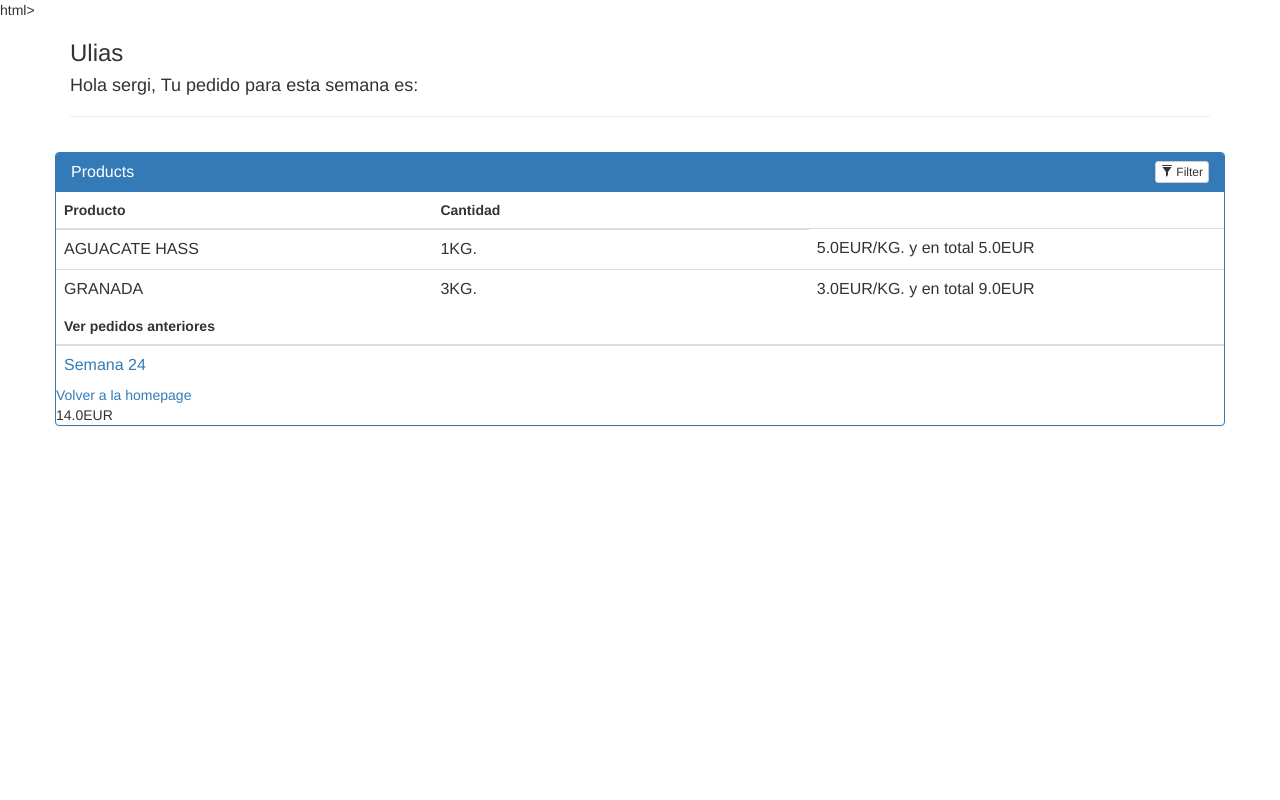
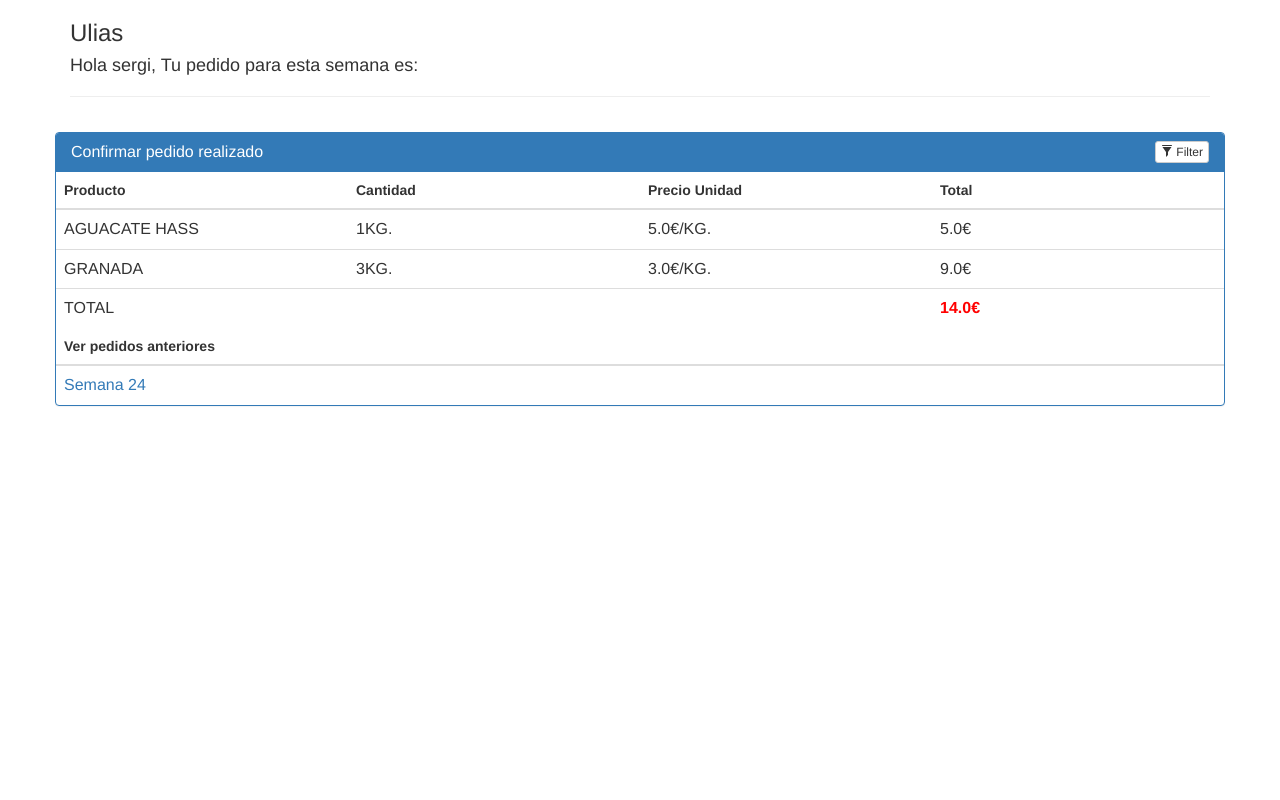
Before and after one commit to scr6292/backend, a Flask app: page /agricultores/1/postorder in a window 1280 px wide. Run offline with Flask 2, Linux system fonts and the light colour scheme; a user stored in the database is signed in; data comes from the database, SQL or seed files in the repository; both versions use the stored data as it was after the commit; some libraries are stand-ins or nearby versions.

Commit message:
Apply task changes

```diff
--- a/templates/postOrder.html
+++ b/templates/postOrder.html
@@ -1,4 +1,4 @@
-html>
+<html>
 
 <head>
 	<link rel=stylesheet type=text/css href="{{ url_for('static', filename='styles.css') }}">
@@ -16,7 +16,7 @@ html>
 	    <div class="row">
 	        <div class="panel panel-primary filterable">
 	            <div class="panel-heading">
-	                <h3 class="panel-title">Products</h3>
+	                <h3 class="panel-title">Confirmar pedido realizado</h3>
 	                <div class="pull-right">
 	                    <button class="btn btn-default btn-xs btn-filter"><span class="glyphicon glyphicon-filter"></span> Filter</button>
 	                </div>
@@ -26,6 +26,8 @@ html>
 	                    <tr class="filters">
 	                        <th><input type="text" class="form-control" placeholder="Producto" disabled></th>
 	                        <th><input type="text" class="form-control" placeholder="Cantidad" disabled></th>
+	                        <th><input type="text" class="form-control" placeholder="Precio Unidad" disabled></th>
+	                        <th><input type="text" class="form-control" placeholder="Total" disabled></th>
 
 	                    </tr>
 	                </thead>
@@ -34,10 +36,16 @@ html>
 		                		{% for i in order %}
 								<td>{{i.product_name}}</td>
 	                        	<td>{{i.quantity}}{{i.product_units}}</td>
-	                        	<td>{{i.product_price}}EUR/{{i.product_units}} y en total {{(i.quantity|float)*(i.product_price|float)}}EUR</td>
+	                        	<td>{{i.product_price}}€/{{i.product_units}}</td>
+	                        	<td>{{(i.quantity|float)*(i.product_price|float)}}€</td>
 
 	                    	</tr>
 	                    		{% endfor %}
+	                    	<tr>
+	                    		<td>TOTAL</td>
+	                    		<td></td>
+	                    		<td></td>
+	                    		<td style="color: red; font-weight: bold">{{ total }}€</td>
 
 	                </tbody>
 	            </table>
@@ -56,11 +64,8 @@ html>
 
 	                </tbody>
 	            </table>
-	            <div>
-	                <a href= "{{url_for('onepage')}}">Volver a la homepage</a>
-	            </div>
 	           	<div>
-	                {{ total }}EUR
+
 	            </div>
 	        </div>
 	    </div>
```
Also changed, not shown: templates/menuOrder.html (+3 -5 lines), application/test.db.
